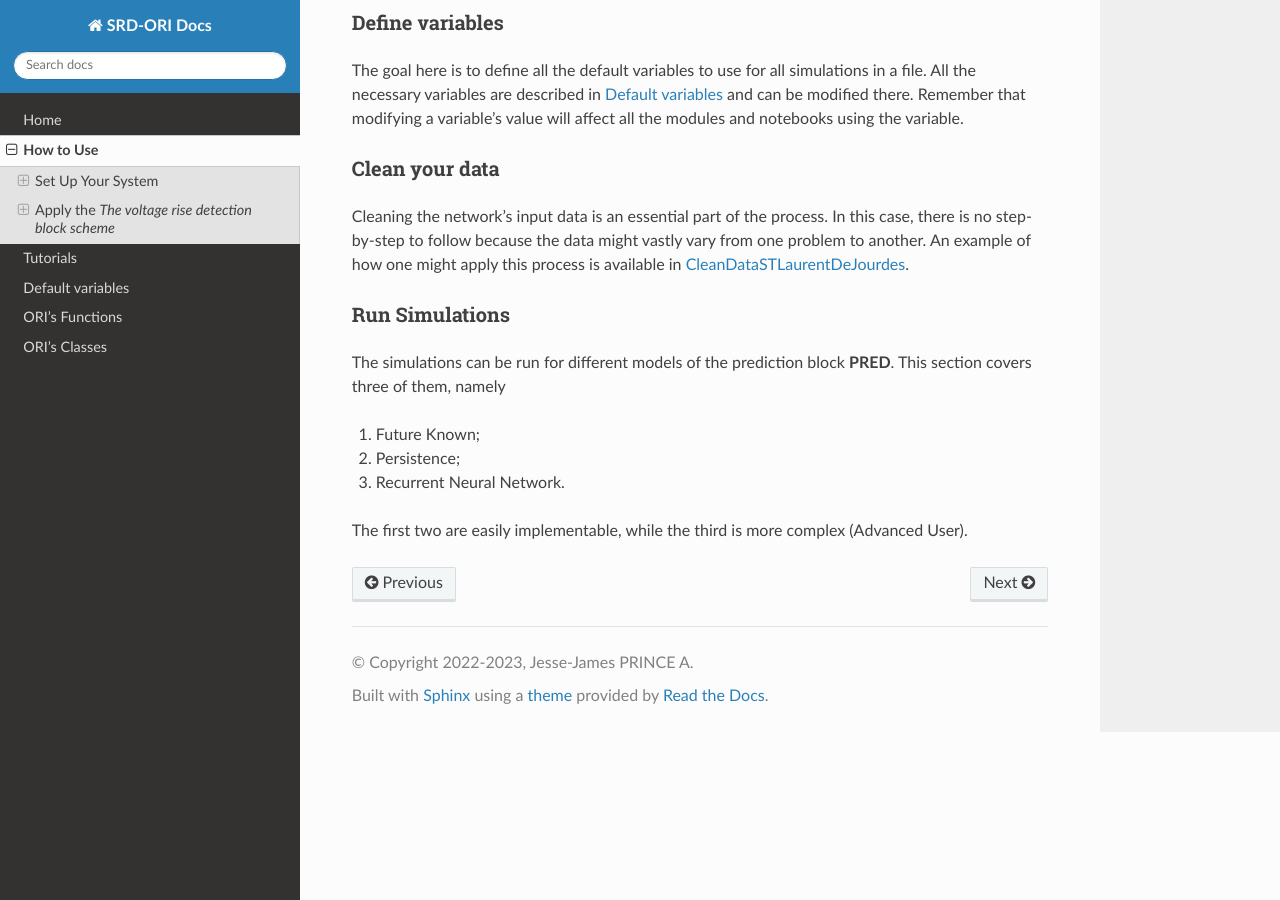
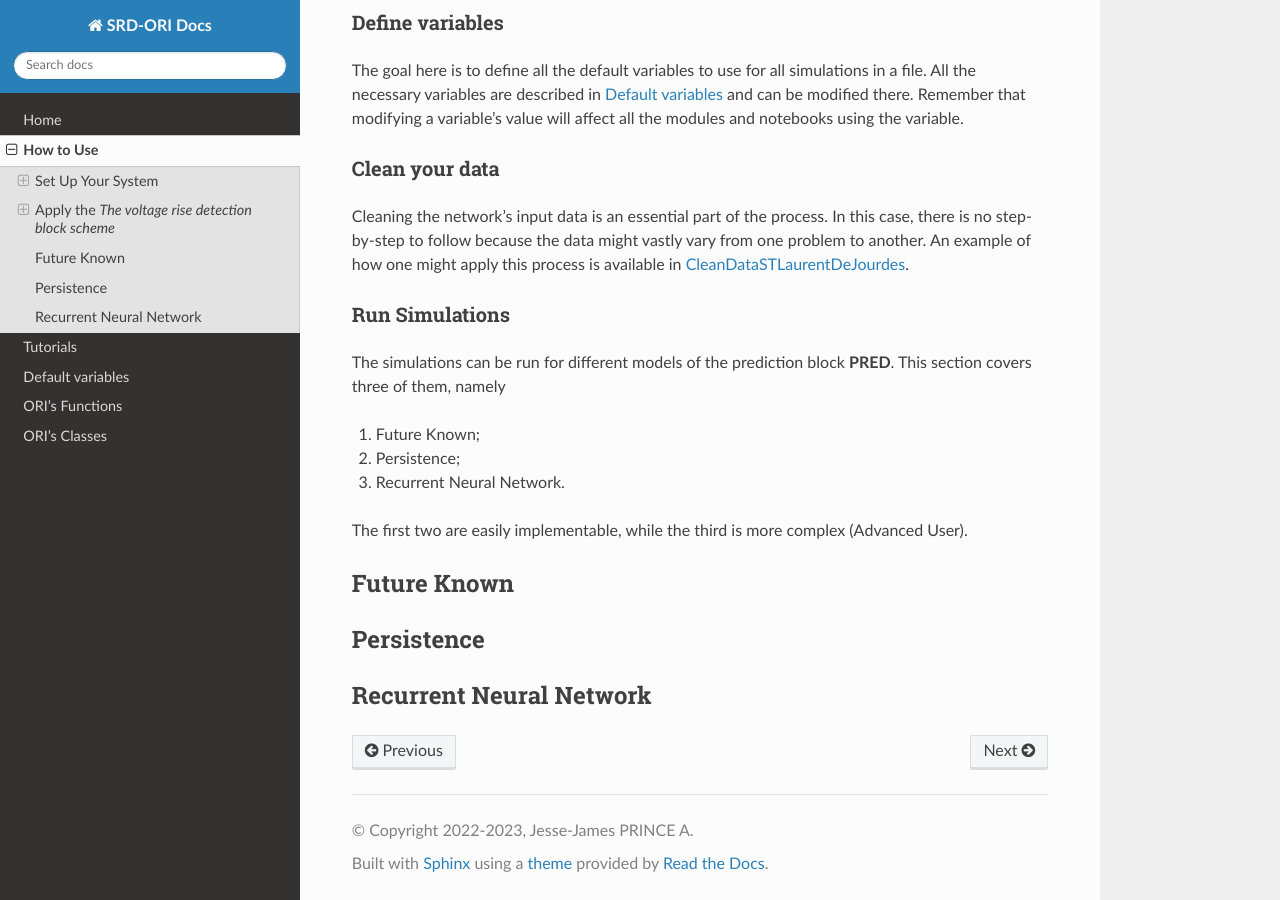
Before and after one commit to pajjaecat/ORI-SRD, a Sphinx documentation site: the page built from docs/howToUse.rst, in a window 1280 px wide and 900 px high, scrolled down 1511 px. Built offline with Sphinx 7.4.7 and the Read the Docs theme 2.0.0, drawn with Linux system fonts in a browser that asks for light colours.

Commit message:
Update howToUse.rst

```diff
--- a/docs/howToUse.rst
+++ b/docs/howToUse.rst
@@ -7,7 +7,6 @@
 
 How to Use
 ##############
-
 
 
 This section gives an in-depth view of how to efficiently navigate and use the `Ori's Github Repository <https://github.com/pajjaecat/ORI-SRD>`_.
@@ -101,3 +100,16 @@ The simulations can be run for different models of the prediction block **PRED**
 #. Recurrent Neural Network.
 
 The first two are easily implementable, while the third is more complex (Advanced User).
+
+Future Known
+-------------
+
+
+
+Persistence
+------------
+
+
+
+Recurrent Neural Network
+-------------------------
```
